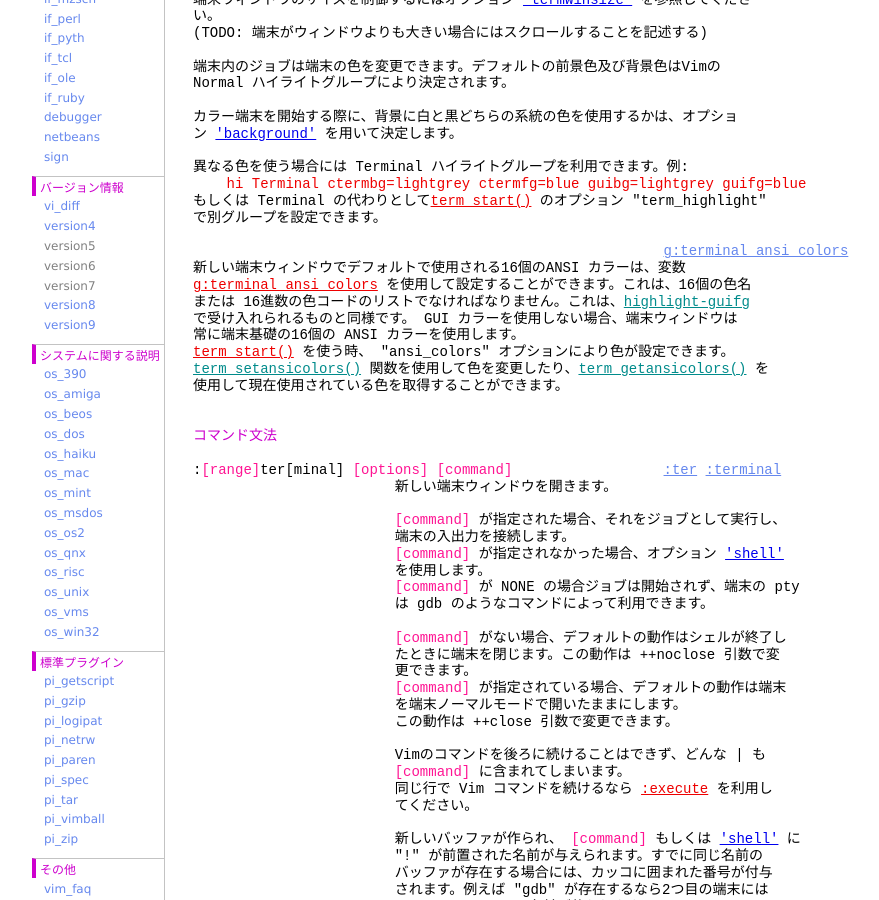
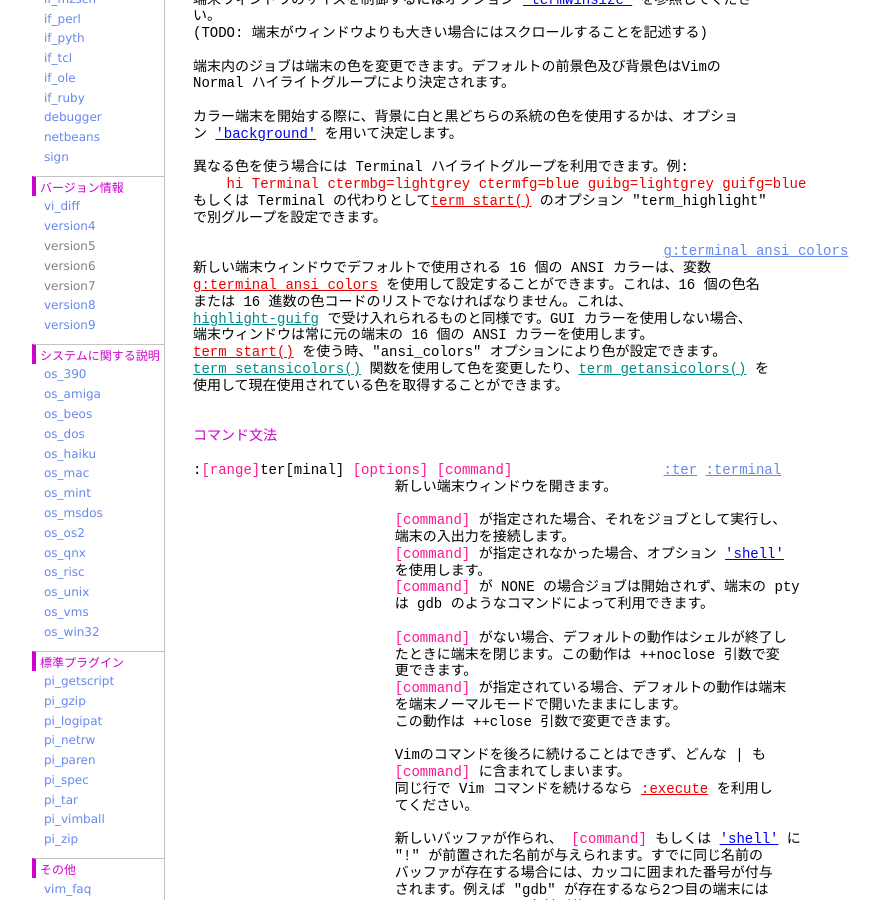
Before and after one commit to vim-jp/vimdoc-ja, a Jekyll site: the page built from terminal.html, in a window 1280 px wide and 900 px high, scrolled down 2912 px. Shown: the whole window, without its empty margins (208-1087 px from the left). Built offline with Jekyll 4.4.1, drawn with Linux system fonts in a browser that asks for light colours; nearby versions of some CDN libraries; comment, search, counter and statistics services are not loaded.

Commit message:
Generated by GitHub workflow 3280090029
https://github.com/vim-jp/vimdoc-ja-working/actions/runs/3280090029

```diff
--- a/terminal.html
+++ b/terminal.html
@@ -179,12 +179,12 @@ Normal ハイライトグループにより決定されます。<br>
 で別グループを設定できます。<br>
 <br>
 &nbsp;&nbsp;&nbsp;&nbsp;&nbsp;&nbsp;&nbsp;&nbsp;&nbsp;&nbsp;&nbsp;&nbsp;&nbsp;&nbsp;&nbsp;&nbsp;&nbsp;&nbsp;&nbsp;&nbsp;&nbsp;&nbsp;&nbsp;&nbsp;&nbsp;&nbsp;&nbsp;&nbsp;&nbsp;&nbsp;&nbsp;&nbsp;&nbsp;&nbsp;&nbsp;&nbsp;&nbsp;&nbsp;&nbsp;&nbsp;&nbsp;&nbsp;&nbsp;&nbsp;&nbsp;&nbsp;&nbsp;&nbsp;&nbsp;&nbsp;&nbsp;&nbsp;&nbsp;&nbsp;&nbsp;&nbsp;<a class="Constant" href="terminal.html#g:terminal_ansi_colors" name="g:terminal_ansi_colors">g:terminal_ansi_colors</a><br>
-新しい端末ウィンドウでデフォルトで使用される16個のANSI カラーは、変数<br>
-<a class="Comment" href="terminal.html#g:terminal_ansi_colors">g:terminal_ansi_colors</a>&nbsp;を使用して設定することができます。これは、16個の色名<br>
-または 16進数の色コードのリストでなければなりません。これは、<a class="Identifier" href="syntax.html#highlight-guifg">highlight-guifg</a><br>
-で受け入れられるものと同様です。 GUI カラーを使用しない場合、端末ウィンドウは<br>
-常に端末基礎の16個の ANSI カラーを使用します。<br>
-<a class="Comment" href="terminal.html#term_start()">term_start()</a>&nbsp;を使う時、 &quot;ansi_colors&quot; オプションにより色が設定できます。<br>
+新しい端末ウィンドウでデフォルトで使用される 16 個の ANSI カラーは、変数<br>
+<a class="Comment" href="terminal.html#g:terminal_ansi_colors">g:terminal_ansi_colors</a>&nbsp;を使用して設定することができます。これは、16 個の色名<br>
+または 16 進数の色コードのリストでなければなりません。これは、<br>
+<a class="Identifier" href="syntax.html#highlight-guifg">highlight-guifg</a>&nbsp;で受け入れられるものと同様です。GUI カラーを使用しない場合、<br>
+端末ウィンドウは常に元の端末の 16 個の ANSI カラーを使用します。<br>
+<a class="Comment" href="terminal.html#term_start()">term_start()</a>&nbsp;を使う時、&quot;ansi_colors&quot; オプションにより色が設定できます。<br>
 <a class="Identifier" href="terminal.html#term_setansicolors()">term_setansicolors()</a>&nbsp;関数を使用して色を変更したり、<a class="Identifier" href="terminal.html#term_getansicolors()">term_getansicolors()</a>&nbsp;を<br>
 使用して現在使用されている色を取得することができます。<br>
 <br>
```
